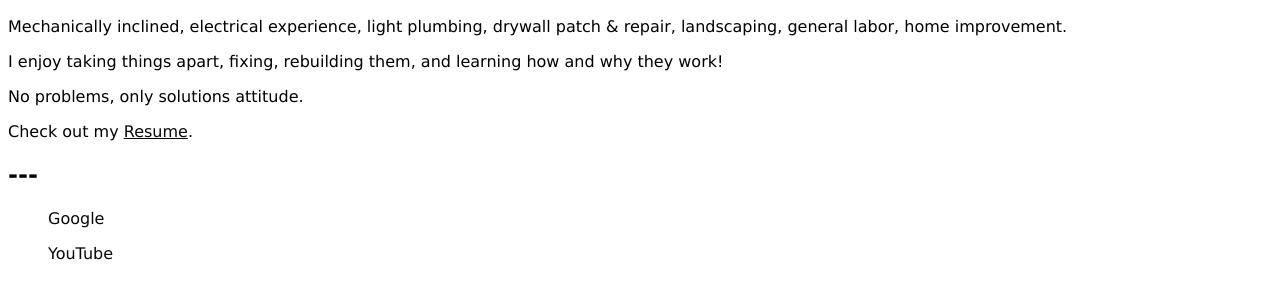
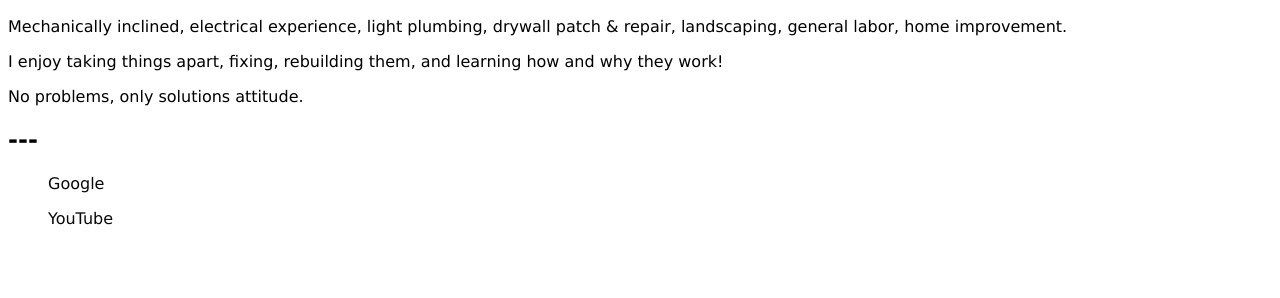
Before and after one commit to JakeBoule/JakeBoule.github.io, a plain HTML site: page index.html in a window 1280 px wide. Shown: the part 112-410 px from the top of the page. Drawn offline with Linux system fonts and the light colour scheme.

Commit message:
Update index.html

```diff
--- a/index.html
+++ b/index.html
@@ -25,7 +25,7 @@
     <p>Mechanically inclined, electrical experience, light plumbing, drywall patch & repair, landscaping, general labor, home improvement.</p>
     <p>I enjoy taking things apart, fixing, rebuilding them, and learning how and why they work!</p>
     <p>No problems, only solutions attitude.</p>
-    <p>Check out my <a href="docs/Jboule Resume 2024.pdf"><u>Resume</u></a>.</p>
+    <p></p>
     <h2>---</h2>
     <p>
       <ul>
```
